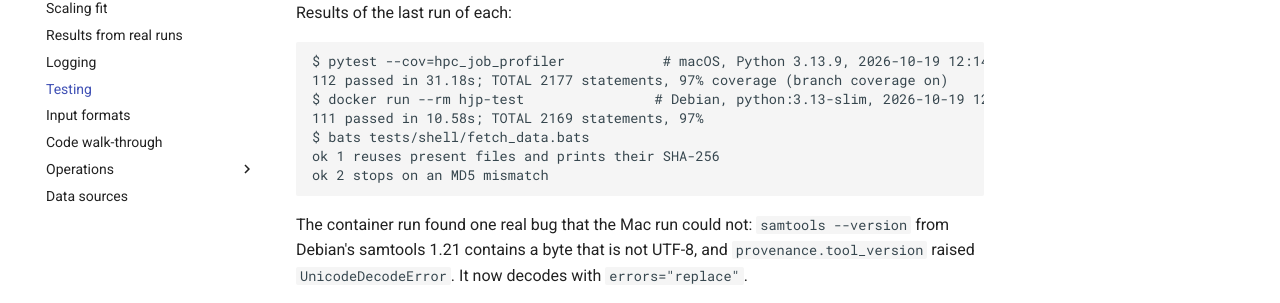
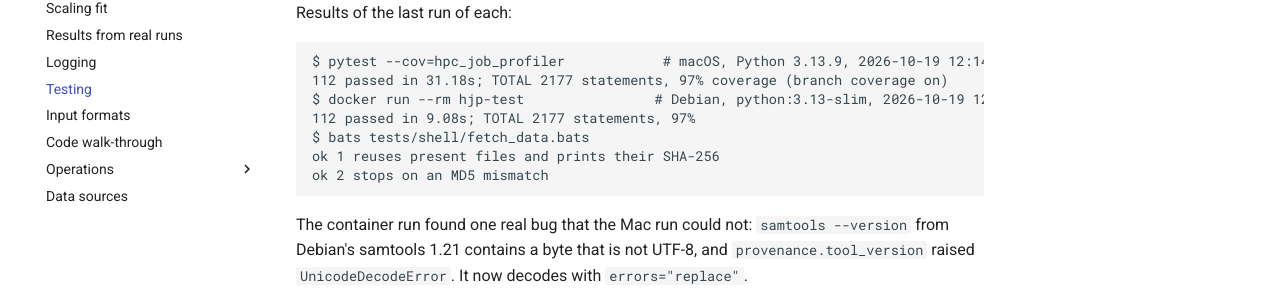
Before and after one commit to Daneshpajouh/pipeprof, an MkDocs documentation site: the page built from docs/testing.md, in a window 1280 px wide and 900 px high, scrolled down 890 px. Shown: the part 208-511 px from the top of the window. Built offline with MkDocs 1.6.1 and Material for MkDocs 9.7.7, drawn with Linux system fonts in a browser that asks for light colours; comment, search, counter and statistics services are not loaded.

Commit message:
Update container test numbers

````diff
--- a/docs/testing.md
+++ b/docs/testing.md
@@ -19,8 +19,8 @@ Results of the last run of each:
 ```
 $ pytest --cov=hpc_job_profiler            # macOS, Python 3.13.9, 2026-10-19 12:14
 112 passed in 31.18s; TOTAL 2177 statements, 97% coverage (branch coverage on)
-$ docker run --rm hjp-test                # Debian, python:3.13-slim, 2026-10-19 12:11
-111 passed in 10.58s; TOTAL 2169 statements, 97%
+$ docker run --rm hjp-test                # Debian, python:3.13-slim, 2026-10-19 12:16
+112 passed in 9.08s; TOTAL 2177 statements, 97%
 $ bats tests/shell/fetch_data.bats
 ok 1 reuses present files and prints their SHA-256
 ok 2 stops on an MD5 mismatch
````
